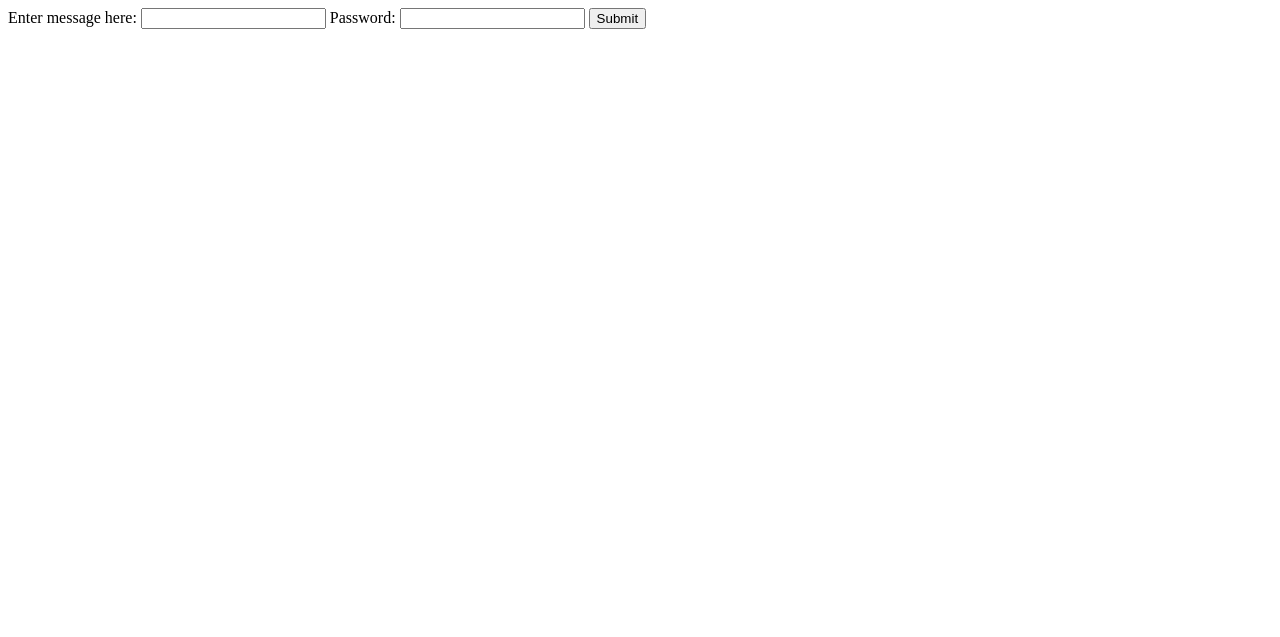
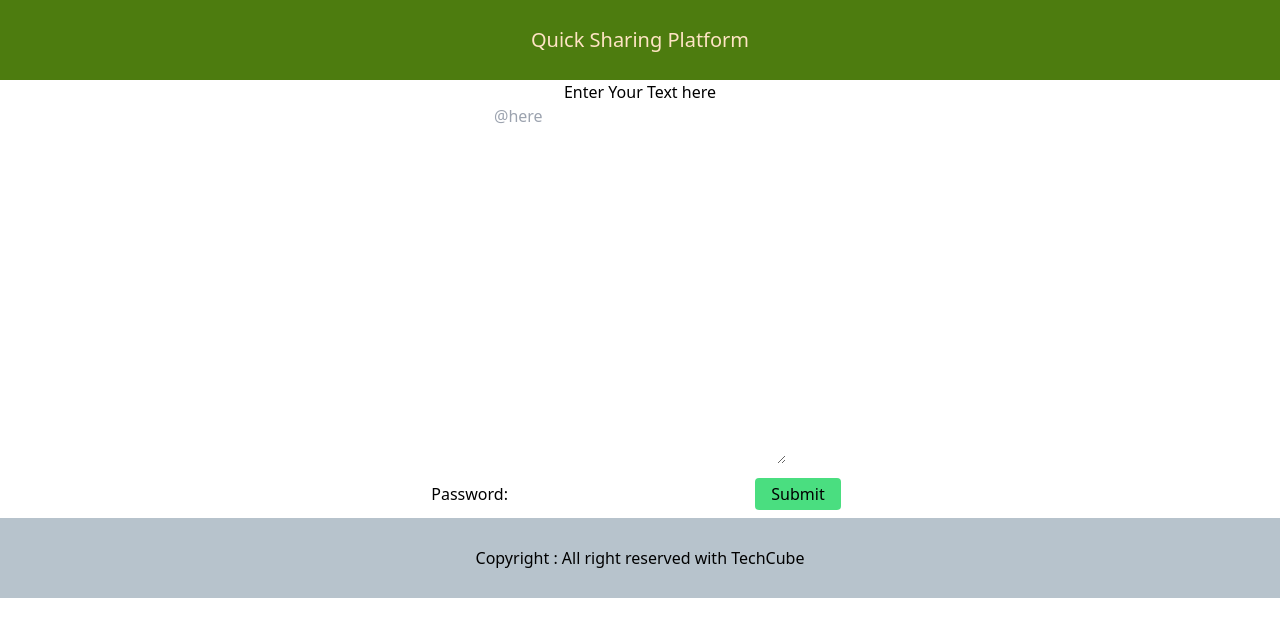
Before and after one commit to Bishal-241/QuickShare, a Flask app: page / in a window 1280 px wide. Shown: the top 637 px of the page. Run offline with Flask 2, Linux system fonts and the light colour scheme; some libraries are stand-ins or nearby versions.

Commit message:
main_page

```diff
--- a/templates/index.html
+++ b/templates/index.html
@@ -1,19 +1,24 @@
 <!DOCTYPE html>
 <html lang="en">
+
 <head>
     <meta charset="UTF-8">
     <meta http-equiv="X-UA-Compatible" content="IE=edge">
     <meta name="viewport" content="width=device-width, initial-scale=1.0">
     <title>Welcome to QuickSharing Platorm</title>
+    <script src="https://cdn.tailwindcss.com"></script>
+
 </head>
+
 <body>
-    <script>
+    <!-- ---------Temp css testing-------------- -->
+    <!-- <script>
     function cool(){
         alert("You have just landed to Quick sharing platform");
     }
 
     function main() {
-        var document = `
+        var document =`
         <form action="/" method="POST">
         <label for="string">Enter message here:</label>
         <input type="text" name="message" id="message">
@@ -24,7 +29,7 @@
         `
     return document
     }
-
+center
     function render(base){
         document.write(base);
     }
@@ -32,8 +37,68 @@
     render(main())
 
 
-    </script>
+    </script> -->
+    <style>
+        .header {
+            align-items: center;
+            align-self: center;
+            justify-content: center;
+            font-size: 20px;
+            color: bisque;
+        }
+
+        input {
+            border: 4px;
+            border-color: cadetblue;
+            text-decoration: none;
+        }
+
+        footer {
+            background: #b7c3cc;
+            height: 10vh;
+            align-items: center;
+            align-self: center;
+            justify-content: center;
+        }
+    </style>
+
+    <div class="header bg-gray-600 flex gray-300 h-20 text-center hover:bg-lime-700 hover:font-xl ">
+        <h2 class="center white">Quick Sharing Platform</h2>
+    </div>
 
 
+    <div class="text-center myform">
+
+        <form action="/" method="post">
+            <div class="grid-cols-2">
+                <div class="a">
+                    <div class="align-center">Enter Your Text here</div>
+                    <textarea name="message" id="" cols="30" rows="15" class="gray-300" placeholder="@here"></textarea>
+                </div>
+                <div class="b">
+                    <label for="pass" style="border-style: none; border-color: black;">Password:</label>
+                    <input type="password" name="pass" id="pass">
+
+                    <button type="submit" class="m-2 p-1 bg-green-400 hover:bg-green-600 rounded px-4">Submit</button>
+                </div>
+            </div>
+
+
+
+        </form>
+
+        <!-- <form action="/" method="POST" class="mx-20">
+            <label for="string">Enter message here:</label><br>
+            <textarea name="message" id="" cols="30" rows="15">paste your message here</textarea>
+            <label for="pass">Password:</label>
+            <input type="password" name="pass" id="pass">
+            <button type="submit" class="m-2 p-1 bg-green-400 hover:bg-green-600 rounded px-4">Submit</button>
+        </form> -->
+
+    </div>
+
+    <footer class=" bg-voilet-500   flex">Copyright : All right reserved with TechCube</footer>
+
 </body>
+
 </html>
```
